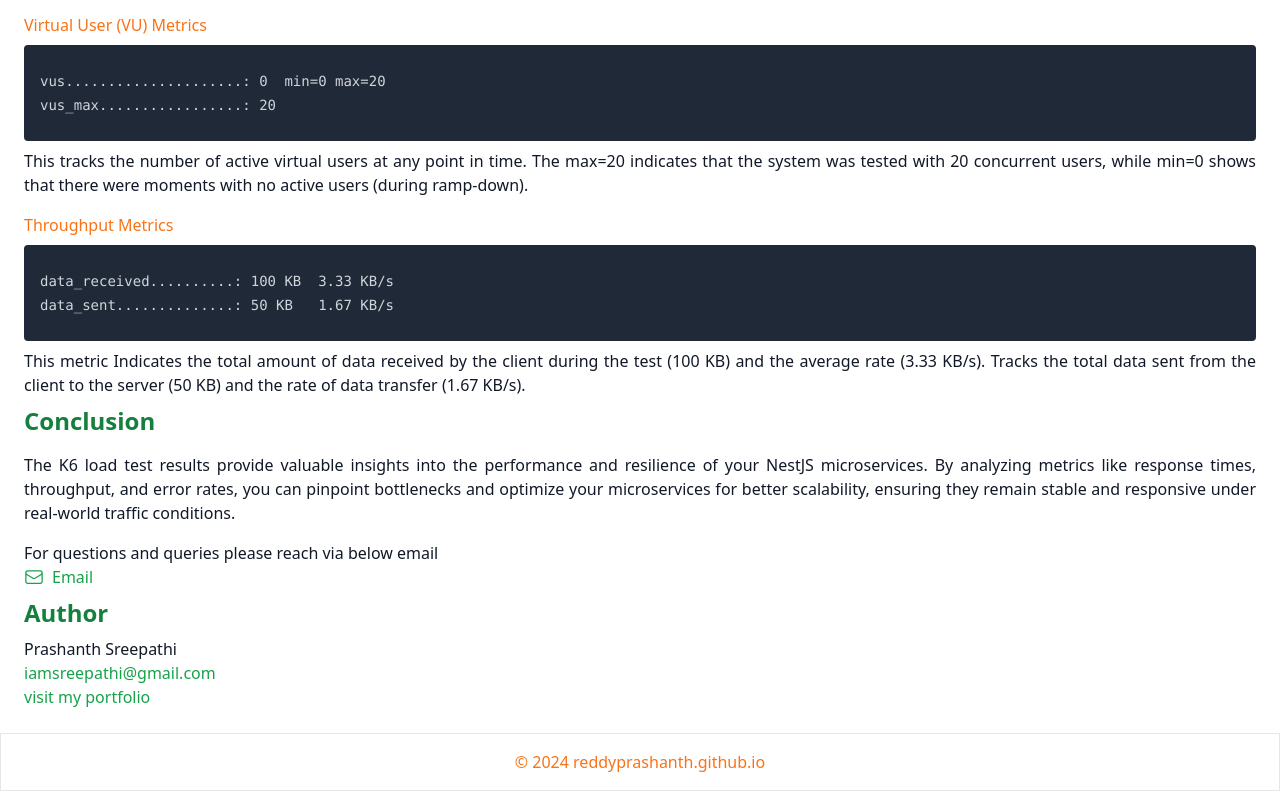
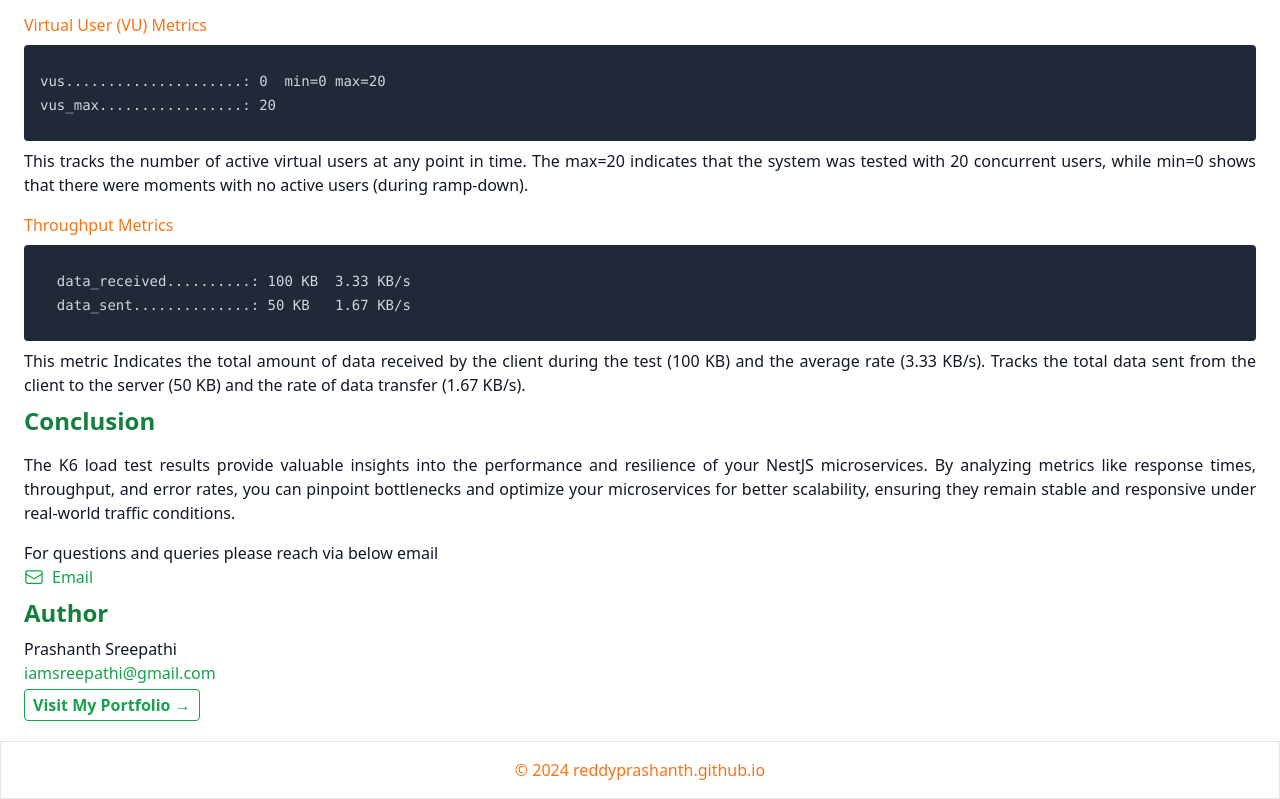
Before and after one commit to ReddyPrashanth/articles, a website: page load-testing.html in a window 1280 px wide. Shown: the part 5400-6199 px from the top of the page. Drawn offline with Linux system fonts and the light colour scheme.

```diff
--- a/load-testing.html
+++ b/load-testing.html
@@ -516,12 +516,12 @@
               >iamsreepathi@gmail.com</a
             >
           </p>
-          <p>
+          <p class="mt-2">
             <a
-              class="text-green-600 hover:underline"
-              href="https://reddyprashanth.github.io/"
+              class="border border-green-600 rounded font-semibold py-1 px-2 text-green-600 hover:bg-green-600 hover:text-white"
+              href="/"
               target="_blank"
-              >visit my portfolio</a
+              >Visit My Portfolio &rarr;</a
             >
           </p>
         </div>
```
Also changed, not shown: laravel-cicd.html (+4 -4 lines), vilt.html (+4 -4 lines), assets/css/tailwind.css. Lines whose indentation alone changed are shown as unchanged.
